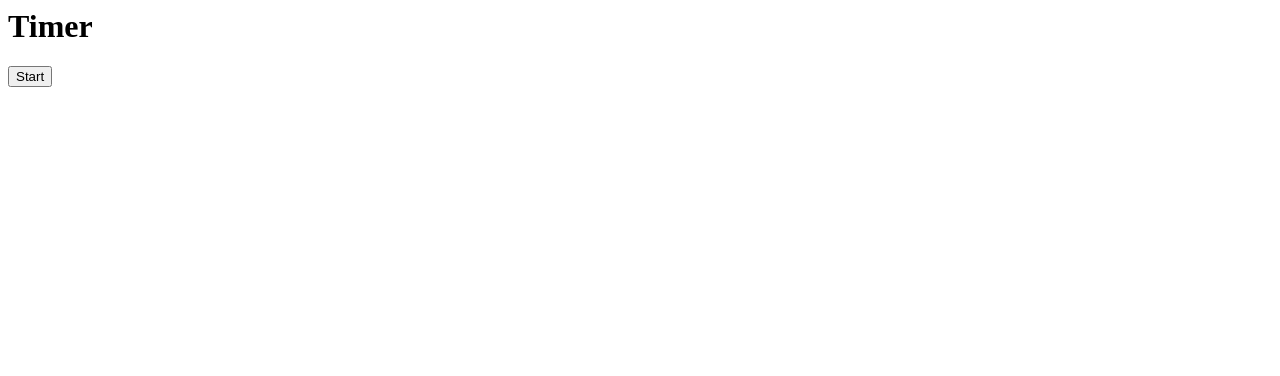
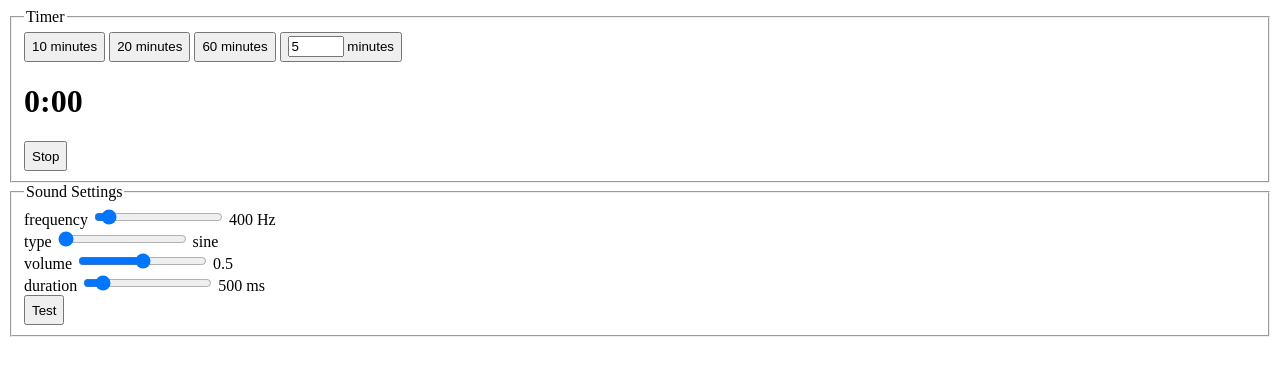
Before and after one commit to gary287/timer, a website: page timer.html in a window 1280 px wide. Drawn offline with Linux system fonts and the light colour scheme.

Commit message:
implement timer

```diff
--- a/timer.html
+++ b/timer.html
@@ -1,33 +1,62 @@
+<!DOCTYPE html>
 <html>
+
 <head>
-        <title>Timer</title>
+    <title>0:00</title>
+    <style>
+        button {
+            height: 30px;
+        }
+    </style>
 </head>
+
 <body>
-        <h1>Timer</h1>
-        <button id="start">Start</button>
-        <div id="time-remaining"></div>
-    </body>
-    <script src="adapter.js"></script>
-    <script type="text/javascript">
-        const timeRemaining = document.getElementById("time-remaining");
+    <script>
+
+    </script>
+    <fieldset>
+        <legend>Timer</legend>
+        <button onclick="startTimer(10)">10 minutes</button>
+        <button onclick="startTimer(20)">20 minutes</button>
+        <button onclick="startTimer(60)">60 minutes</button>
+        <button onclick="startTimer()">
+            <label>
+                <input id="minutesInput" onchange="save(this.id, this.value)" onclick="minutesInputClicked()"
+                    type="number" min="1" max="60" value="5" />
+                minutes
+            </label>
+        </button>
+        <h1 id="timeRemainingDisplay">0:00</h1>
+        <button onclick="stopTimer()">Stop</button>
+        <script>
+            const timeRemainingDisplay = document.getElementById("timeRemainingDisplay");
+            const minutesInput = document.getElementById("minutesInput");
 
             let endTime = Date.now();
             let interval = 0;
             let secondsRemaining = 0;
 
-        document.getElementById("start").addEventListener('click', e => {
-            stop();
+            function minutesInputClicked() {
+                event.preventDefault();
+                event.cancelBubble = true;
+            }
 
-            endTime = Date.now() + 10000;
+            function startTimer(minutes) {
+                stopTimer();
+
+                if (!minutes) {
+                    minutes = parseInt(minutesInput.value)
+                }
+
+                endTime = Date.now() + (minutes * 60 * 1000);
 
                 update();
 
                 interval = setInterval(update, 1000);
-        });
+            }
 
-        function stop() {
-            if (interval != 0)
-            {
+            function stopTimer() {
+                if (interval != 0) {
                     clearInterval(interval);
                     interval = 0;
                     secondsRemaining = 0;
@@ -37,20 +66,98 @@
 
             function display() {
                 let minutesAndSeconds = `${Math.floor(secondsRemaining / 60)}:${(secondsRemaining % 60).toString().padStart(2, '0')}`;
-            timeRemaining.innerText = minutesAndSeconds;
-            document.title = `${minutesAndSeconds} - Timer`;
+                timeRemainingDisplay.innerText = minutesAndSeconds;
+                document.title = minutesAndSeconds;
             }
 
             function update() {
                 secondsRemaining = Math.ceil((endTime - Date.now()) / 1000);
 
-            console.log(secondsRemaining);
+                if (secondsRemaining <= 0) {
+                    if (secondsRemaining > -5) {
+                        beep();
+                    }
 
-            if (secondsRemaining <= 0) {
-                stop();
+                    stopTimer();
                 }
 
                 display();
             }
         </script>
+    </fieldset>
+    <fieldset>
+        <legend>Sound Settings</legend>
+        <div>
+            <label>frequency
+                <input type="range" id="frequencyInput" min="40" max="6000" value="400"
+                    oninput="displaySoundSettings()" />
+                <span id="frequencyDisplay"></span>
+            </label>
+        </div>
+        <div>
+            <label>type
+                <input type="range" id="typeInput" min="0" max="3" value="0" oninput="displaySoundSettings()" />
+                <span id="typeDisplay"></span></label>
+        </div>
+        <div>
+            <label>volume
+                <input type="range" id="volumeInput" min="0" max="100" value="50" oninput="displaySoundSettings()" />
+                <span id="volumeDisplay"></span></label>
+        </div>
+        <div>
+            <label>duration
+                <input type="range" id="durationInput" min="1" max="5000" value="500"
+                    oninput="displaySoundSettings()" />
+                <span id="durationDisplay"></span></label>
+        </div>
+        <div>
+            <button onclick="beep()">Test</button>
+        </div>
+        <script>
+            let audioContext = null;
+            let frequency = 400;
+            let type = 0;
+            let volume = .5;
+            let duration = 500;
+
+            displaySoundSettings();
+
+            function displaySoundSettings() {
+                frequency = document.getElementById("frequencyInput").value;
+                document.getElementById("frequencyDisplay").innerHTML = `${frequency} Hz`;
+
+                switch (document.getElementById("typeInput").value * 1) {
+                    case 0: type = 'sine'; break;
+                    case 1: type = 'square'; break;
+                    case 2: type = 'sawtooth'; break;
+                    case 3: type = 'triangle'; break;
+                }
+                document.getElementById("typeDisplay").innerHTML = type;
+
+                volume = document.getElementById("volumeInput").value / 100;
+                document.getElementById("volumeDisplay").innerHTML = volume;
+
+                duration = document.getElementById("durationInput").value;
+                document.getElementById("durationDisplay").innerHTML = `${duration} ms`;
+            }
+
+            function beep() {
+                if (audioContext == null) {
+                    audioContext = new AudioContext();
+                }
+                var oscillator = audioContext.createOscillator();
+                var gainNode = audioContext.createGain();
+                oscillator.connect(gainNode);
+                gainNode.connect(audioContext.destination);
+                gainNode.gain.value = volume;
+                oscillator.frequency.value = frequency;
+                oscillator.type = type;
+                oscillator.start();
+                oscillator.stop(audioContext.currentTime + (duration / 1000));
+            };
+        </script>
+        </div>
+    </fieldset>
+</body>
+
 </html>
```
Lines whose indentation alone changed are shown as unchanged.
